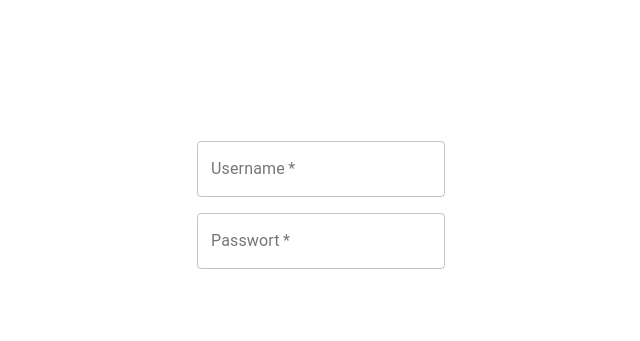
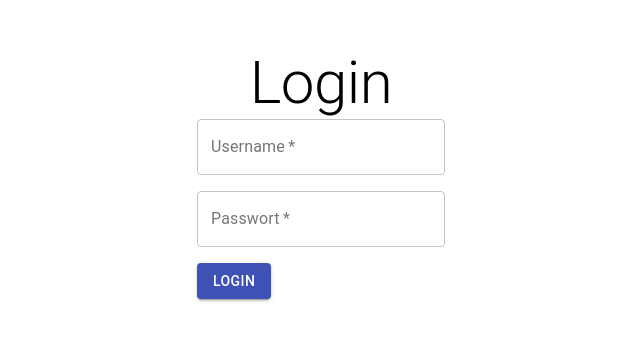
Before and after one commit to the-real-jk/sustainability_frontend, a React (Create React App) app: page /login in a window 1280 px wide. Shown: the part 223-564 px from the top of the page, without its empty margins (319-959 px from the left). Built offline with nearby package versions, Linux system fonts and the light colour scheme; the HTML template or start-up script is replaced by a standard one.

Commit message:
api.jsx: created file. contains all the api stuff login.jsx: created a submit button and added some new Grid items sustainabilityReducer.jsx: Reducer no longer mutates states

```diff
--- a/src/accounts/login.jsx
+++ b/src/accounts/login.jsx
@@ -3,7 +3,7 @@ import "./login.css";
 import "../index.css";
 import TextField from "@material-ui/core/TextField";
 import store from "../app/store";
-import { Grid, Typography } from "@material-ui/core";
+import { Grid, Typography, Button } from "@material-ui/core";
 
 export default class Login extends React.Component {
   render() {
@@ -18,16 +18,13 @@ export default class Login extends React.Component {
           direction="column"
           spacing={0}
         >
-          <Grid item xs={12} spacing={1}>
-            <Typography
-              variant="h2"
-              style={{ color: "white" }}
-              className="center"
-            >
+          <Grid item xs={12} spacing={0}>
+            <Typography variant="h2" className="center">
               Login
             </Typography>
             <form>
               {/* username */}
+              <Grid item xs={12}>
                 <div>
                   <TextField
                     required
@@ -39,7 +36,9 @@ export default class Login extends React.Component {
                     fullWidth
                   ></TextField>
                 </div>
+              </Grid>
               {/* password */}
+              <Grid item xs={12}>
                 <div>
                   <TextField
                     required
@@ -51,6 +50,19 @@ export default class Login extends React.Component {
                     fullWidth
                   ></TextField>
                 </div>
+              </Grid>
+              <Grid item xs={6}>
+                <div>
+                  <Button
+                    type="submit"
+                    variant="contained"
+                    color="primary"
+                    onClick={this.checkUserCredentials}
+                  >
+                    Login
+                  </Button>
+                </div>
+              </Grid>
             </form>
           </Grid>
         </Grid>
--- a/src/app/reducers/sustainabilityReducer.jsx
+++ b/src/app/reducers/sustainabilityReducer.jsx
@@ -10,16 +10,15 @@ function SustainabilityReducer(state = initialState, action) {
 
   switch (action.type) {
     case "LOGGED_IN":
-      return {
+      return Object.assign({}, state, {
         loggedIn: true,
         loggedOut: false,
-      };
+      });
     case "LOGGED_OUT":
-      return {
+      return Object.assign({}, state, {
+        loggedIn: false,
         loggedOut: true,
-        loggedIn: false,
-      };
-
+      });
     default:
       return state;
   }
```
Also changed, not shown: src/api.jsx (+7 -0 lines). Lines whose indentation alone changed are shown as unchanged.
